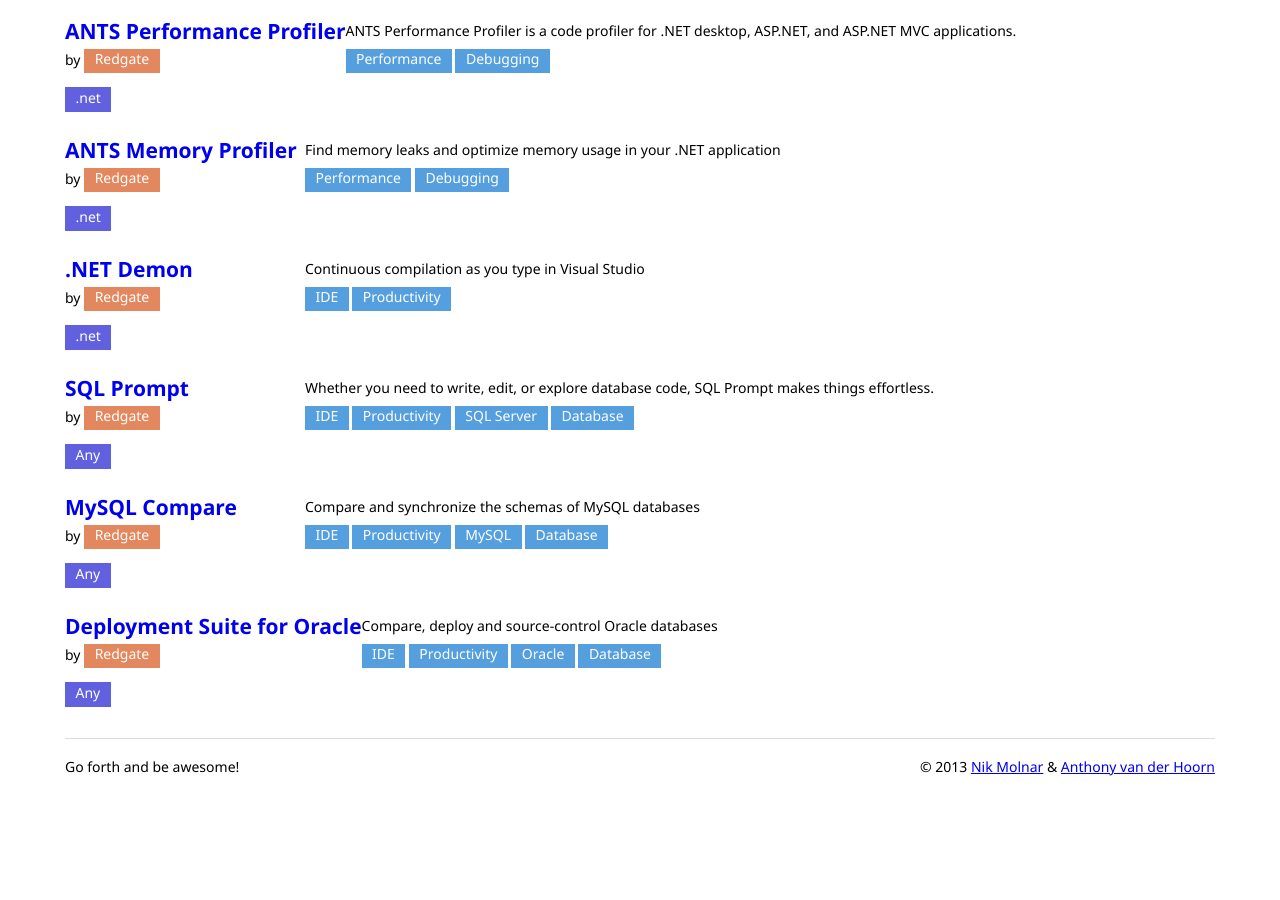
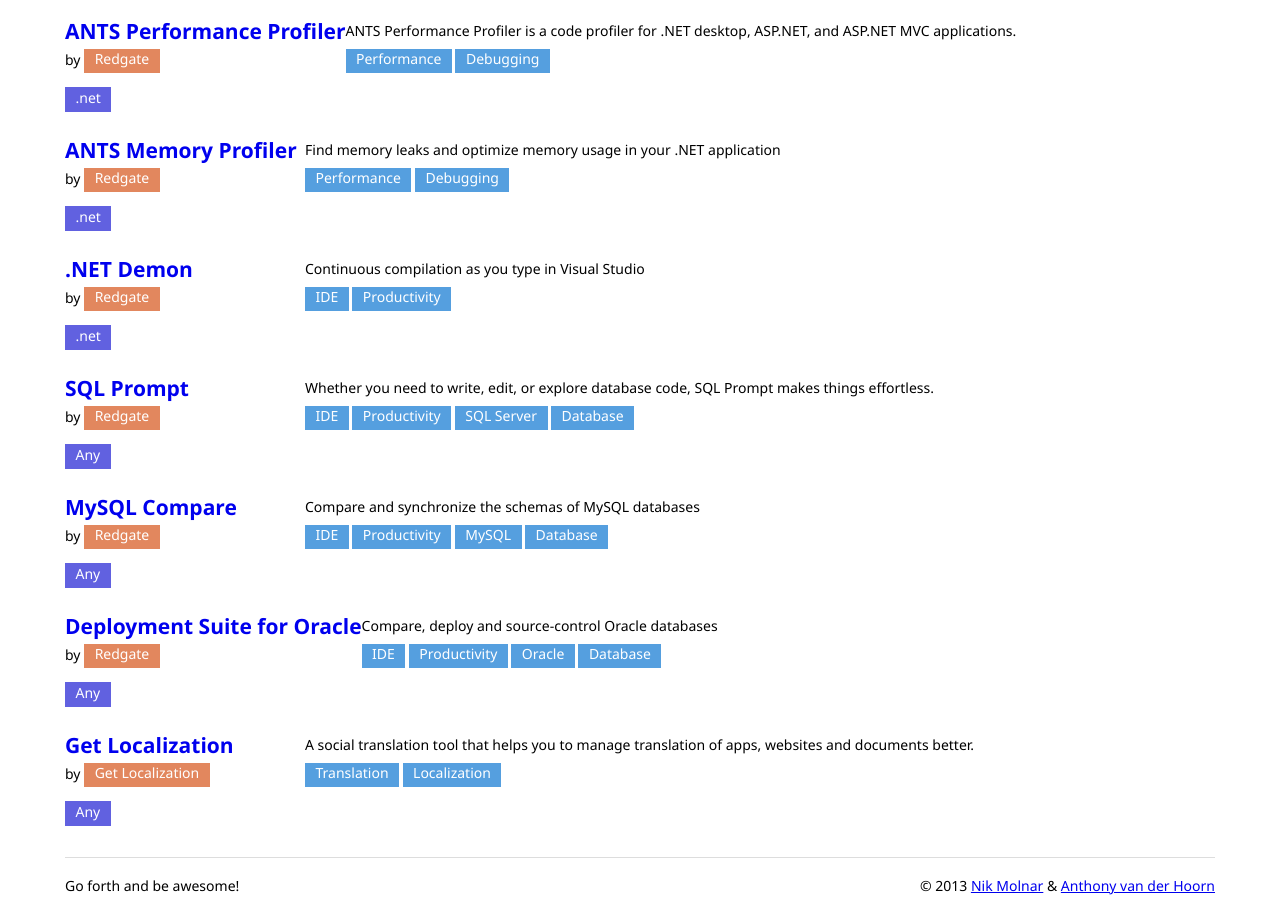
Before and after one commit to nikmd23/ossperks, a Jekyll site: the page built from index.html, in a window 1280 px wide and 900 px high, scrolled down 3188 px. Built offline with Jekyll 4.4.1, drawn with Linux system fonts in a browser that asks for light colours; nearby versions of some CDN libraries; before the commit the page ends 3969 px from its top, so only the background shows below that.

Commit message:
Added "Get Localization" to the list.

```diff
--- a/index.html
+++ b/index.html
@@ -203,6 +203,12 @@
   platforms: [Any]
   company: *redgate
 
+- perk: {name: Get Localization, uri: 'http://www.getlocalization.com/signup/'}
+  description: A social translation tool that helps you to manage translation of apps, websites and documents better.
+  categories: [Translation, Localization]
+  platforms: [Any]
+  company: {name: Get Localization, uri: 'http://www.getlocalization.com/'}
+
 #============================================== Leave everything below this line alone =====================================================================
 layout: default
 ---
```
